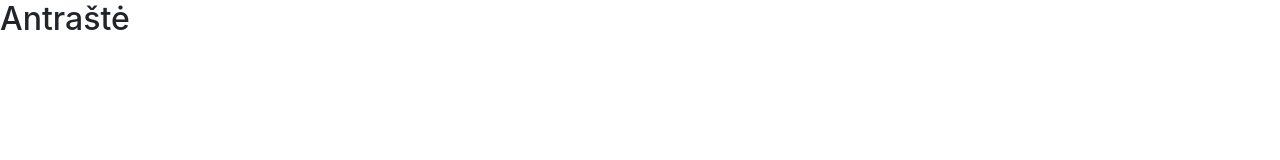
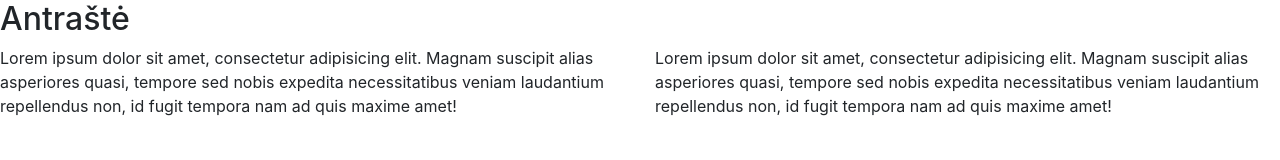
Before and after one commit to JustinaBalse/demo-2, a plain HTML site: page index.html in a window 1280 px wide. Drawn offline with nearby package versions, Linux system fonts and the light colour scheme.

Commit message:
Lorem ipsum

```diff
--- a/index.html
+++ b/index.html
@@ -17,6 +17,14 @@
                 <h2>Antraštė</h2>
             </div>
         </div>
+        <div class="row">
+            <div class="col">
+                <p>Lorem ipsum dolor sit amet, consectetur adipisicing elit. Magnam suscipit alias asperiores quasi, tempore sed nobis expedita necessitatibus veniam laudantium repellendus non, id fugit tempora nam ad quis maxime amet!</p>
+            </div>
+            <div class="col">
+                <p>Lorem ipsum dolor sit amet, consectetur adipisicing elit. Magnam suscipit alias asperiores quasi, tempore sed nobis expedita necessitatibus veniam laudantium repellendus non, id fugit tempora nam ad quis maxime amet!</p>
+            </div>
+        </div>
     </div>
 
     <!-- Optional JavaScript; choose one of the two! -->
```
